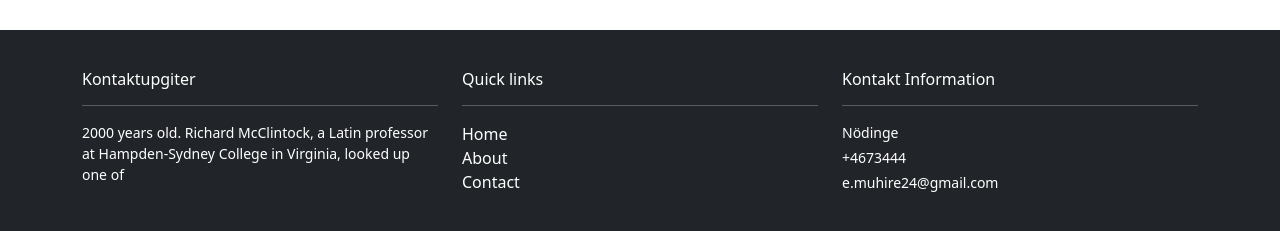
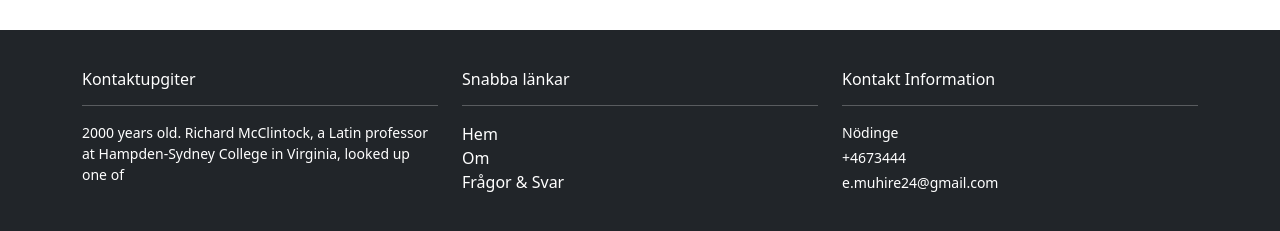
Before and after one commit to eric-muhire/johannas-website, a React (Create React App) app: page /#/products in a window 1280 px wide. Shown: the part 1024-1255 px from the top of the page. Built offline with nearby package versions, Linux system fonts and the light colour scheme.

Commit message:
update footer quick links naming in swedish

```diff
--- a/src/components/includes/Footer.js
+++ b/src/components/includes/Footer.js
@@ -18,11 +18,11 @@ function Footer(){
 
 
             <div className="col-md-4 ">
-                <h6>Quick links</h6>
+                <h6>Snabba länkar</h6>
                 <hr/>
-                <div><Link to="/">Home</Link></div>
-                <div><Link to="/about">About</Link></div>
-                <div><Link to="/contact">Contact</Link></div>
+                <div><Link to="/">Hem</Link></div>
+                <div><Link to="/about">Om</Link></div>
+                <div><Link to="/contact">Frågor & Svar</Link></div>
                 </div>
 
             <div className="col-md-4 ">
```
